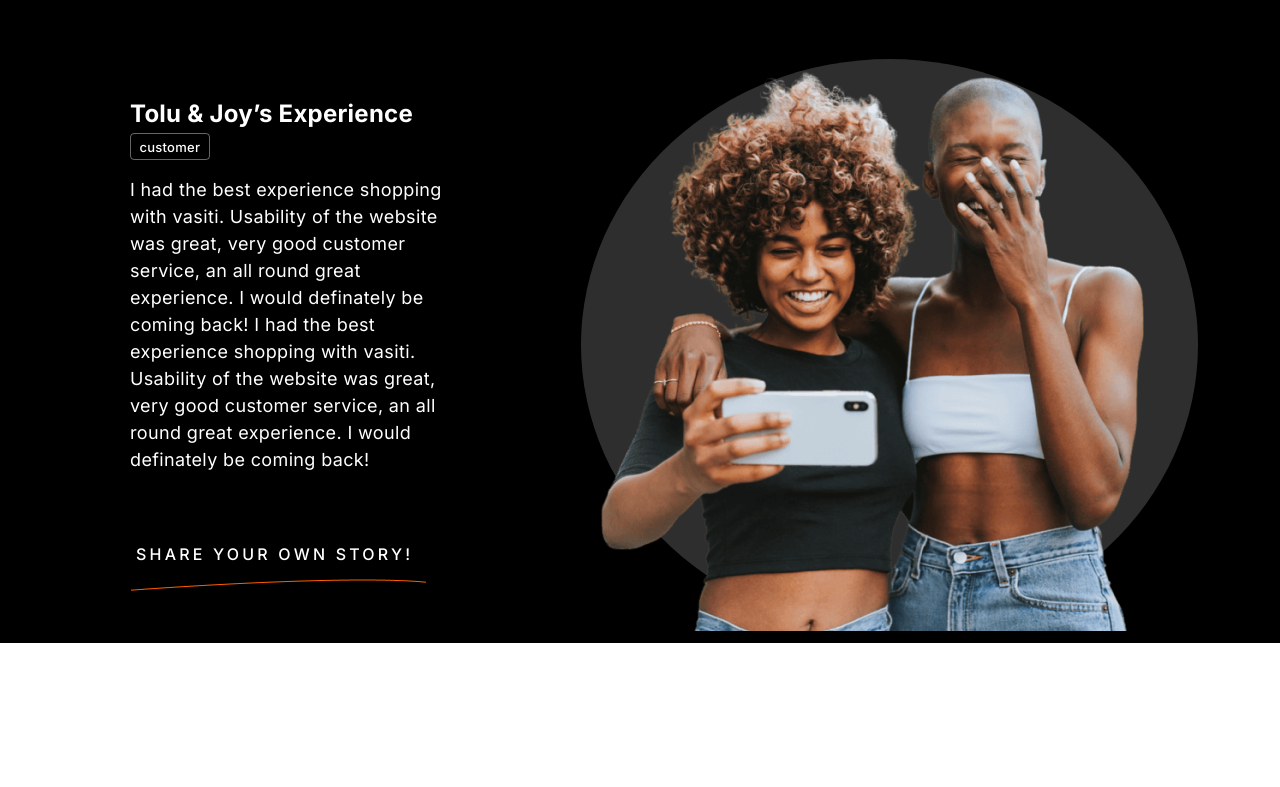
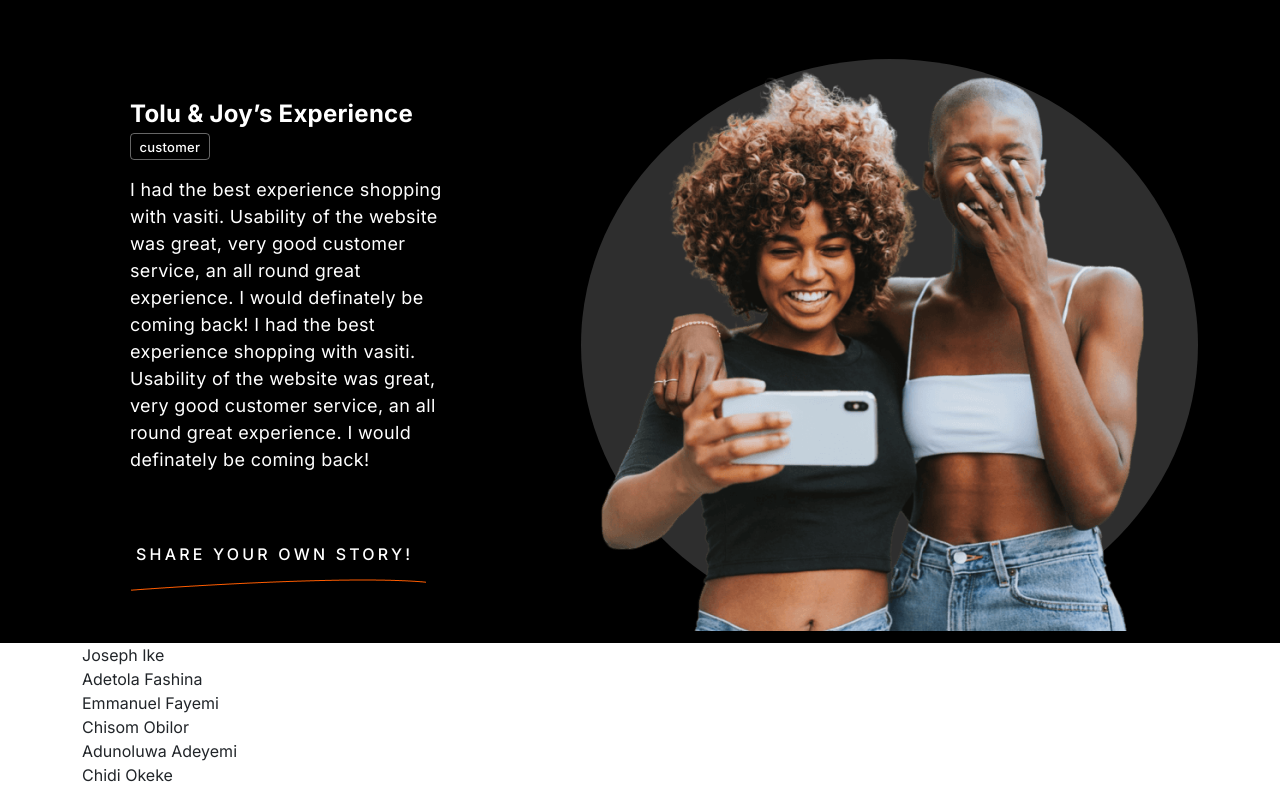
Before and after one commit to nzejoe/vasiti-testimonal-test, a React (Create React App) app: page / in a window 1280 px wide. Shown: the part 690-1477 px from the top of the page. Before the commit the page ends 1333 px from the top, so only its background shows below. Built offline with nearby package versions, Linux system fonts and the light colour scheme.

Commit message:
StoryBig props changed to just story

```diff
--- a/src/App.scss
+++ b/src/App.scss
@@ -153,6 +153,7 @@
   .section-1 {
     .story-big {
       background-color: #000;
+      color: #fff;
 
       .story-image {
 
--- a/src/components/ExperienceStories.jsx
+++ b/src/components/ExperienceStories.jsx
@@ -1,33 +1,28 @@
-import React from 'react'
+import React from "react";
+import { Container } from "react-bootstrap";
 
-import StoryBig from './StoryBig';
+import StoryBig from "./StoryBig";
+import StorySmall from "./StorySmall";
 
 // assets
-import { stories } from '../assets';
+import { stories } from "../assets";
 
 const ExperienceStories = () => {
   return (
     <div className="experience-stories">
       <div className="section-1">
         <StoryBig
-          author={stories[0].author}
-          badge={stories[0].badge}
-          text={stories[0].text}
-          image={stories[0].image}
-          className="text-white"
+          story={stories[0]}
         />
-        <div className="stories-small">
-          {stories.slice(1,7).map(story=>{
-            console.log(story)
-            return null
+        <Container className="story-small-list ">
+          {stories.slice(1, 7).map((story) => {
+            return <StorySmall key={story.id} story={story} />;
           })}
-        </div>
-        <div className="stories-small">
-
-        </div>
+        </Container>
+        <div className="stories-small"></div>
       </div>
     </div>
   );
-}
+};
 
 export default ExperienceStories;
--- a/src/components/StoryBig.jsx
+++ b/src/components/StoryBig.jsx
@@ -1,9 +1,10 @@
 import React from "react";
 import { Image, Container } from 'react-bootstrap'
 
-const StoryBig = ({ author, badge, text, image, className }) => {
+const StoryBig = ({ story}) => {
+  const {author, badge, text, image } = story;
   return (
-    <div className={`story-big pt-5 ${className}`}>
+    <div className={`story-big pt-5`}>
       <Container className="story-inner d-md-flex align-items-center  justify-content-between">
         <div className="story-info p-5">
           <div className="info-header">
--- a/src/components/StorySmall.jsx
+++ b/src/components/StorySmall.jsx
@@ -0,0 +1,10 @@
+import React from "react";
+
+const StorySmall = ({ story }) => {
+    const {name, author, location, text, image} = story;
+  return <div className="story-small">
+      {author}
+  </div>;
+};
+
+export default StorySmall;
```
